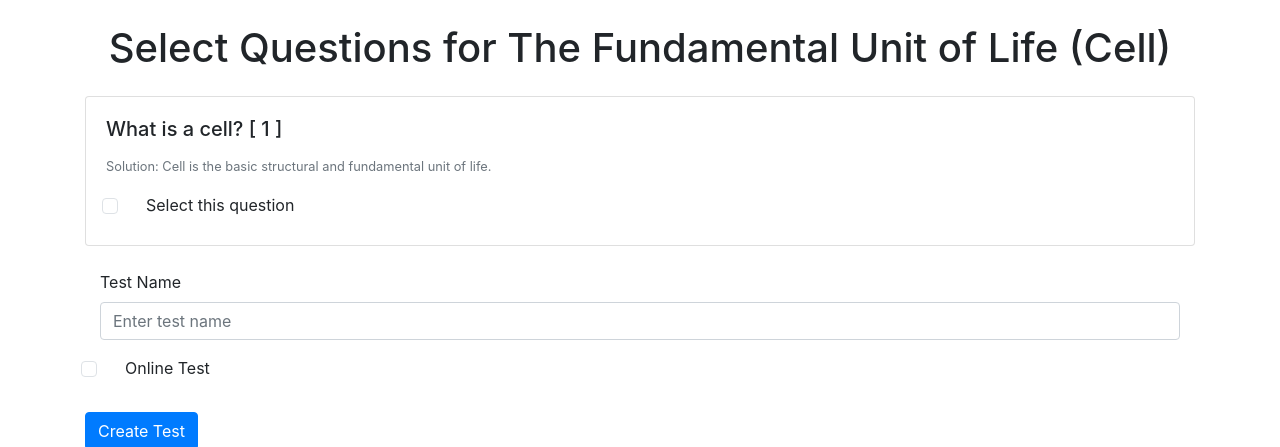
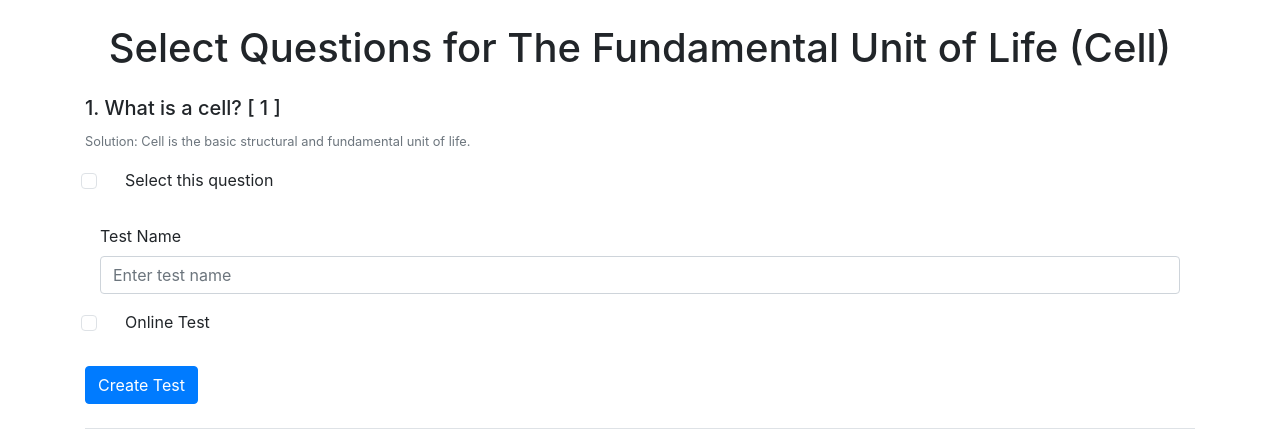
Before and after one commit to theforceiscalling/testseries, a Django app: page /test_generator/questions/2/ in a window 1280 px wide. Shown: the part 73-520 px from the top of the page. Run offline with Django 5.2, Linux system fonts and the light colour scheme; a user stored in the database is signed in; data comes from the database, SQL or seed files in the repository.

Commit message:
Question list UI

```diff
--- a/templates/test_generator/question_selection.html
+++ b/templates/test_generator/question_selection.html
@@ -7,17 +7,16 @@
 <form class="container" method="post" action="{% url 'test_generator:create_test' %}">
     {% csrf_token %}
     <input type="hidden" name="chapter_id" value="{{ chapter.id }}">
-    <div class="card-deck">
+    <div class="container list-group">
         {% for question in questions %}
-            <div class="card question-card">
-                <div class="card-body">
-                    <h5 class="card-title">{{ question.question_text }} [ {{ question.max_marks }} ]</h5>
+            <div class="list-group-items">
+
+                    <h5>{{forloop.counter}}. {{ question.question_text }} [ {{ question.max_marks }} ]</h5>
                     <p class="card-text"><small class="text-muted">Solution: {{ question.solution }}</small></p>
                     <div class="form-check">
                         <input class="form-check-input" type="checkbox" name="questions" value="{{ question.id }}" id="question_{{ question.id }}">
                         <label class="form-check-label" for="question_{{ question.id }}">Select this question</label>
                     </div>
-                </div>
             </div>
         {% endfor %}
     </div>
```
